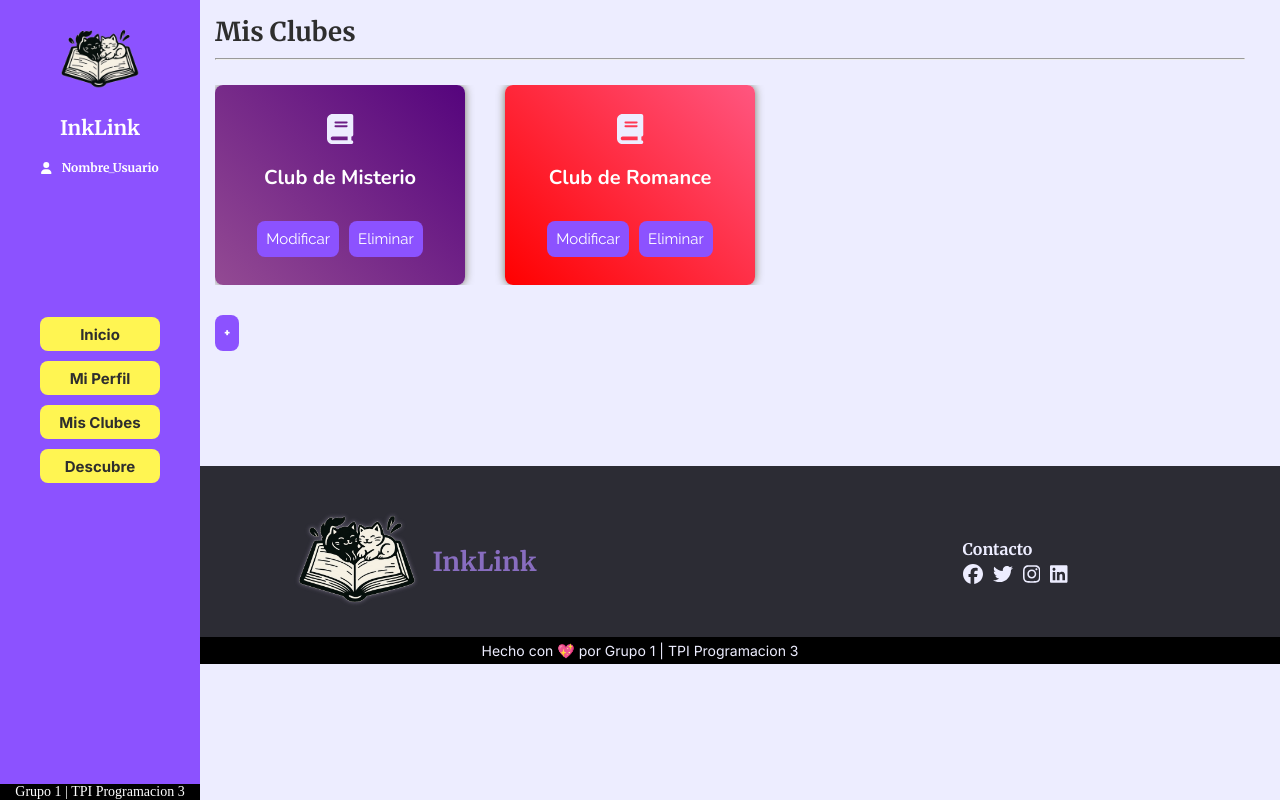
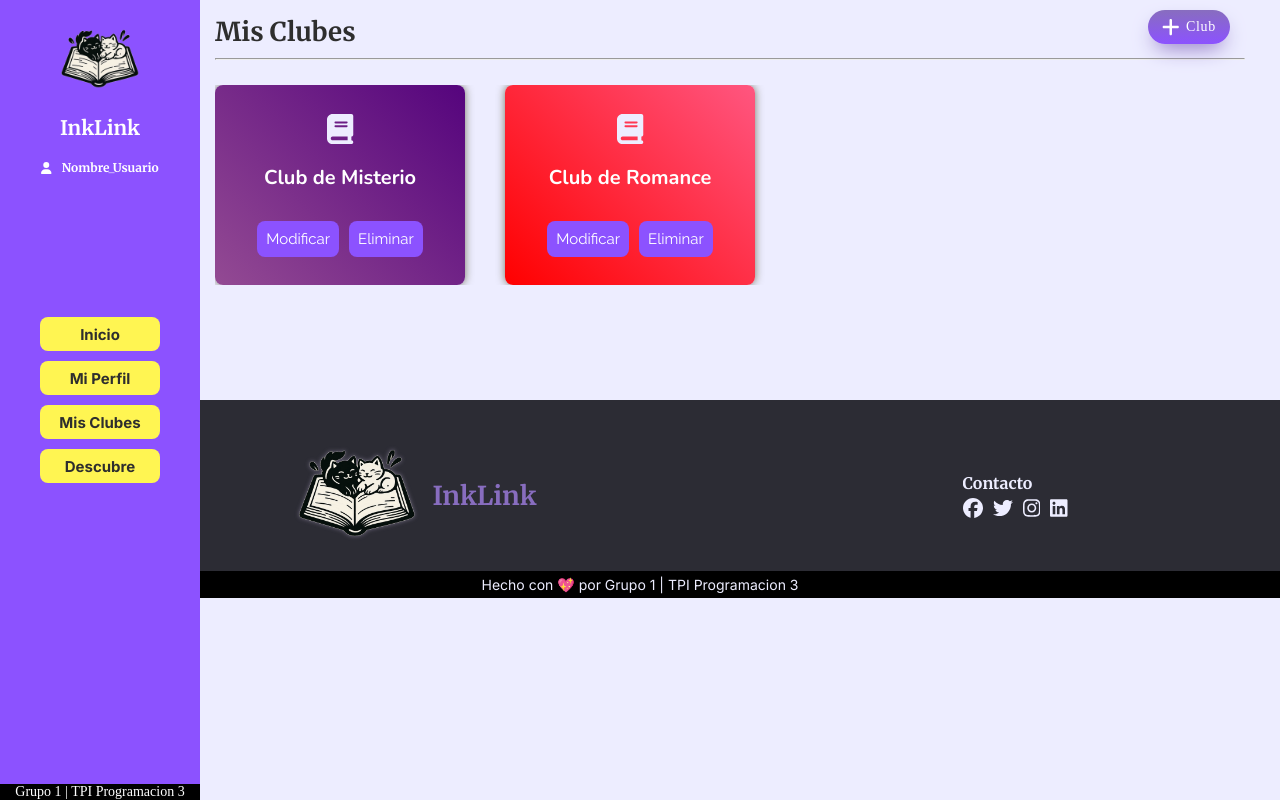
Before and after one commit to GGabi40/TPI-Programacion3, a React (Vite) app in the folder frontend/: page /mis-clubes in a window 1280 px wide. Built offline with nearby package versions, Linux system fonts and the light colour scheme.

Commit message:
Add plus button

```diff
--- a/frontend/src/components/misClubes/MisClubes.jsx
+++ b/frontend/src/components/misClubes/MisClubes.jsx
@@ -1,10 +1,11 @@
 import React from "react";
 import { useNavigate } from "react-router";
 
-import LeftNav from '../nav/LeftNav';
-import Search from '../search/Search';
-import FooterSmall from '../footer/FooterSmall'
+import LeftNav from "../nav/LeftNav";
+import FooterSmall from "../footer/FooterSmall";
 import ClubList from "../clubList/ClubList";
+import { FontAwesomeIcon } from "@fortawesome/react-fontawesome";
+import { faPlus } from "@fortawesome/free-solid-svg-icons";
 
 const MisClubes = () => {
   const navigate = useNavigate();
@@ -41,12 +42,12 @@ const MisClubes = () => {
       <LeftNav />
       <div className="hero-container">
         <div className="hero-club">
+          <ClubList clubs={misClubes} title="Mis Clubes" showButtons={true} />
 
-          <ClubList clubs={misClubes} title='Mis Clubes' showButtons={true} />
 
-          {/* Cambiar boton + */}
-          <button id="btn-add" type="submit" className="agregar-clubs">
-            <b>+</b>
+          <button class="cssbuttons-io-button">
+            <FontAwesomeIcon icon={faPlus} id="btn-plus" />
+            <span>Club</span>
           </button>
           <div className="break"></div>
         </div>
--- a/frontend/src/styles/index.css
+++ b/frontend/src/styles/index.css
@@ -560,6 +560,53 @@ footer.footer-small {
   transform: scale(0.95);
 }
 
+/* Boton de Agregar Club */
+
+.cssbuttons-io-button {
+  position: absolute;
+  top: 1rem;
+  right: 5rem;
+  display: flex;
+  align-items: center;
+  font-family: inherit;
+  cursor: pointer;
+  font-weight: 500;
+  font-size: 14px;
+  padding: 0.5em 1em;
+  color: white;
+  background: linear-gradient(
+    0deg,
+    var(--violeta-robado) 0%,
+    var(--violeta-claro) 100%
+  );
+  border: none;
+  box-shadow: 0 0.7em 1.5em -0.5em var(--violeta-claro);
+  letter-spacing: 0.05em;
+  border-radius: 20em;
+  transition: all 0.3s ease;
+}
+
+.cssbuttons-io-button #btn-plus {
+  font-size: 2rem;
+  margin-right: 6px;
+}
+
+.cssbuttons-io-button:hover {
+  background: linear-gradient(
+    0deg,
+    var(--violeta-claro) 0%,
+    var(--violeta-robado) 100%
+  );
+  box-shadow: 0 0.5em 1.5em -0.5em var(--violeta-robado);
+}
+
+.cssbuttons-io-button:active {
+  box-shadow: 0 0.3em 1em -0.5em var(--violeta-robado);
+  transform: scale(0.98);
+}
+
+
+
 /* MEDIA QUERY */
 
 @media (max-width: 710px) {
```
